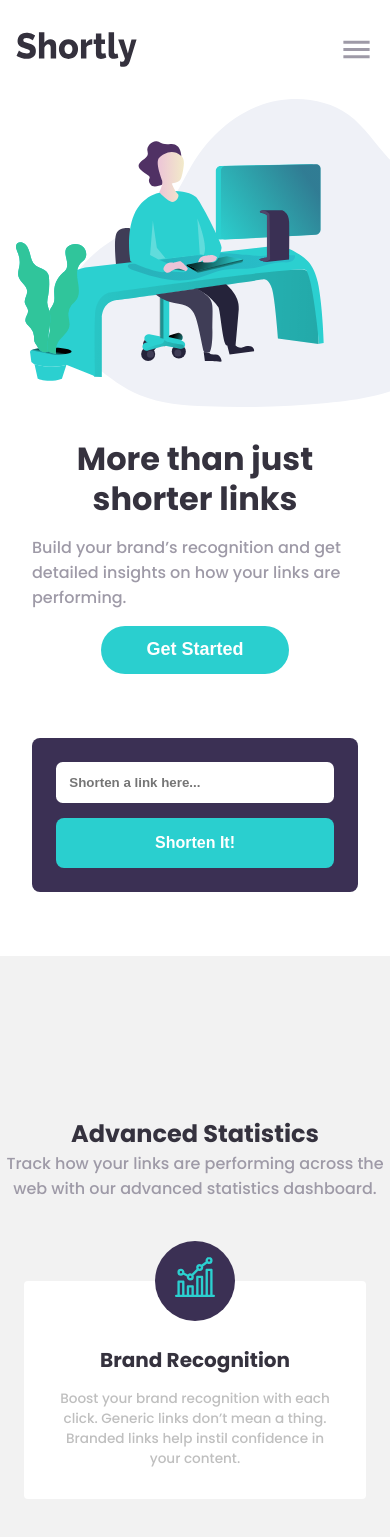
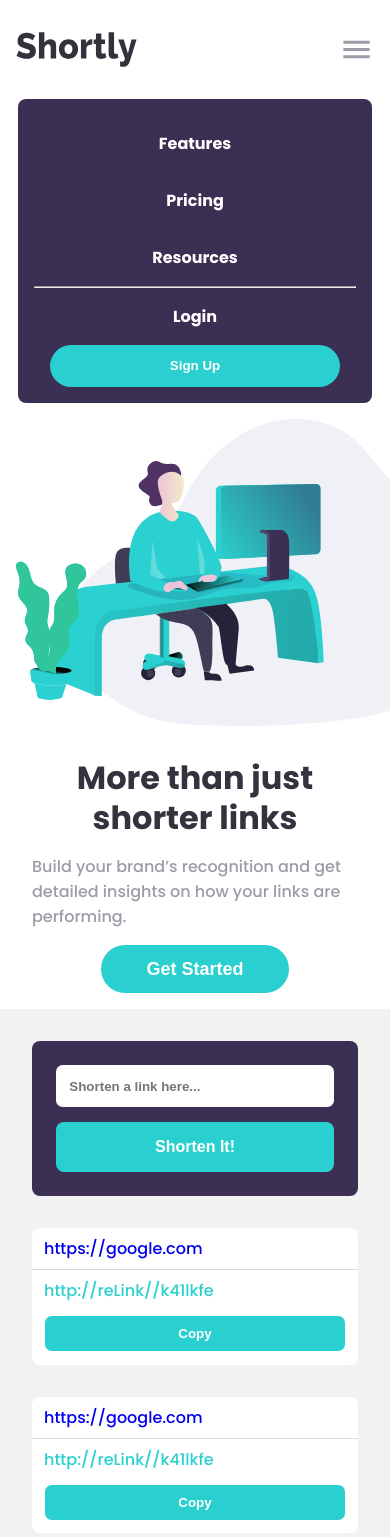
Before and after one commit to milescremen/url-shortener, a React (Create React App) app: page / in a window 390 px wide. Shown: the top 1537 px of the page. Built offline with nearby package versions, Linux system fonts and the light colour scheme.

Commit message:
Finished mobile css styling

```diff
--- a/src/App.js
+++ b/src/App.js
@@ -1,4 +1,5 @@
 import Header from './components/Header/Header.js';
+import Navigation from './components/Navigation/Navigation.js';
 import Landing from './components/Landing/Landing.js';
 import Input from './components/Input/Input.js';
 import Main from './components/Main/Main.js';
@@ -8,6 +9,8 @@ function App() {
   return (
     <div className="App">
       <Header />
+
+      <Navigation />
 
       <Landing />
       <Input />
--- a/src/components/Footer/Footer.css
+++ b/src/components/Footer/Footer.css
@@ -1,5 +1,6 @@
 .footer {
     padding-top: 3em;
+    padding-bottom: 3em;
     display: flex;
     flex-direction: column;
     align-items: center;
@@ -7,7 +8,6 @@
     color: hsl(0, 0%, 100%);
     background-color: var(--clr-neutral-800);
 
-    height: 100vh;
 }
 
 .link-group {
--- a/src/components/Input/Input.css
+++ b/src/components/Input/Input.css
@@ -1,3 +1,9 @@
+.input-container {
+    background-color: hsl(0, 0%, 95%);
+
+    padding-top: 2em;
+    padding-bottom: 2em;
+}
 
 .input {
     display: flex;
@@ -5,7 +11,7 @@
 
     background-color: var(--clr-primary-800);
 
-    margin: 4em 2em;
+    margin: 0em 2em;
     padding: 1.5em;
 
     border-radius: 0.5em;
@@ -35,5 +41,4 @@
     border: none;
     border-radius: 0.5em;
     cursor: pointer;
-
 }
--- a/src/components/Input/Input.js
+++ b/src/components/Input/Input.js
@@ -1,14 +1,22 @@
 import React from 'react';
 import './Input.css';
+import InputCard from '../InputCard/InputCard.js';
 
 function Input() {
     return (
-        <div className="input">
-            <input type="text" placeholder="Shorten a link here..."/>
+        <div className="input-container">
+            <div className="input">
+                <input type="text" placeholder="Shorten a link here..."/>
 
-            <button>
-                Shorten It!
-            </button>
+                <button>
+                    Shorten It!
+                </button>
+
+
+            </div>
+
+            <InputCard />
+            <InputCard />
         </div>
     )
 }
--- /dev/null
+++ b/src/components/InputCard/InputCard.css
@@ -0,0 +1,52 @@
+.input-card {
+    display: flex;
+    flex-direction: column;
+    align-items: left;
+
+    margin: 2em 2em;
+
+
+    background-color: hsl(0, 0%, 100%);
+
+    border-radius: 0.5em;
+}
+
+
+.input-card button {
+    padding: 0.75em 1em;
+    color: hsl(0, 0%, 100%);
+    font-weight: var(--fw-bold);
+    background-color: var(--clr-primary-400);
+
+    border: none;
+    border-radius: 0.5em;
+
+    margin: 1em;
+}
+
+.orig-link {
+    border-bottom: solid hsl(0, 0%, 85%) 1px;
+    padding: 0.5em 0.75em;
+}
+
+.shortend-link {
+    padding: 0.5em 0.75em 0 0.75em;
+}
+
+.orig-link a {
+    text-decoration: none;
+}
+
+.orig-link a:visited {
+    text-decoration: none;
+}
+
+.shortend-link a {
+    color: var(--clr-primary-400);
+    text-decoration: none;
+}
+
+.shortend-link a:visited {
+    color: var(--clr-primary-400);
+    text-decoration: none;
+}
--- a/src/components/InputCard/InputCard.js
+++ b/src/components/InputCard/InputCard.js
@@ -3,7 +3,7 @@ import './InputCard.css';
 
 function InputCard() {
     return (
-        <div>
+        <div className="input-card">
             <div className="orig-link"><a href="/" alt="">https://google.com</a></div>
             <div className="shortend-link"><a href="/" alt="">http://reLink//k41lkfe</a></div>
             <button>Copy</button>
--- a/src/components/Landing/Landing.css
+++ b/src/components/Landing/Landing.css
@@ -2,7 +2,7 @@
 .landing {
     display: flex;
     flex-direction: column;
-    padding: 0em 1em;
+    padding: 1em 1em;
 }
 
 .landing > img {
--- a/src/components/Main/Main.css
+++ b/src/components/Main/Main.css
@@ -1,8 +1,6 @@
 .main {
     background-color: hsl(0, 0%, 95%);
-
-    padding-top: 10em
-
+    padding-top: 3em;
 }
 
 .main-heading {
--- /dev/null
+++ b/src/components/Navigation/Navigation.css
@@ -0,0 +1,46 @@
+.navigation {
+    display: flex;
+    flex-direction: column;
+
+    align-items: center;
+
+    background-color: var(--clr-primary-800);
+    padding: 1em;
+
+    margin: 0 1.125em;
+
+    border-radius: 0.5em;
+}
+
+
+.navigation a {
+    color: #ffffff;
+    text-decoration: none;
+
+    font-weight: var(--fw-bold);
+
+    padding: 1em;
+}
+
+.navigation a:visited {
+    color: #ffffff;
+}
+
+.navigation button {
+    background-color: var(--clr-primary-400);
+    color: white;
+
+    border: none;
+
+    padding: 1em;
+    width: 90%;
+
+    border-radius: 99em;
+
+    font-weight: var(--fw-bold);
+}
+
+.navigation hr {
+    width: 100%;
+    color: hsl(300, 9%, 50%);
+}
--- /dev/null
+++ b/src/components/Navigation/Navigation.js
@@ -0,0 +1,17 @@
+import React from 'react';
+import './Navigation.css';
+
+function Navigation() {
+    return (
+        <div className="navigation">
+            <a href="/">Features</a>
+            <a href="/">Pricing</a>
+            <a href="/">Resources</a>
+            <hr/>
+            <a href="/">Login</a>
+            <button>Sign Up</button>
+        </div>
+    )
+}
+
+export default Navigation
```
